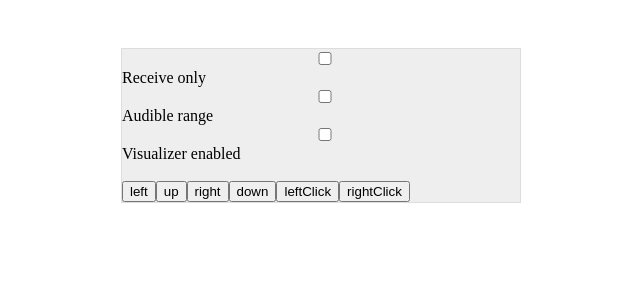
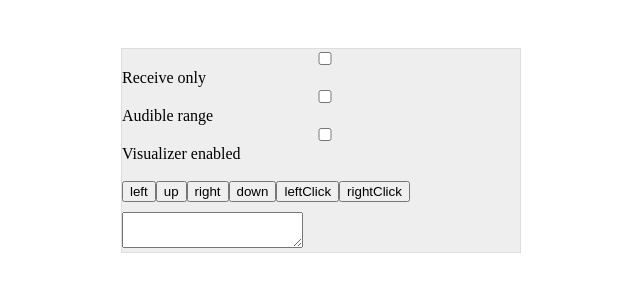
Before and after one commit to petitlegume/airgap321, a plain HTML site: page sonicnet.js/emoticons/index.html in a window 1280 px wide. Shown: the whole page, without its empty margins (319-959 px from the left). Drawn offline with nearby package versions, Linux system fonts and the light colour scheme; files whose address does not match are found by name.

Commit message:
Added text area on the web page and function for sending input on key press

```diff
--- a/sonicnet.js/emoticons/index.html
+++ b/sonicnet.js/emoticons/index.html
@@ -28,6 +28,8 @@
     <!-- Emoticon picker -->
   </div>
 
+  <div id="text-emoticon"> </div>
+
 </div>
 
 <script src="build/all.js"></script>
```
Also changed, not shown: sonicnet.js/emoticons/build/all.js.
